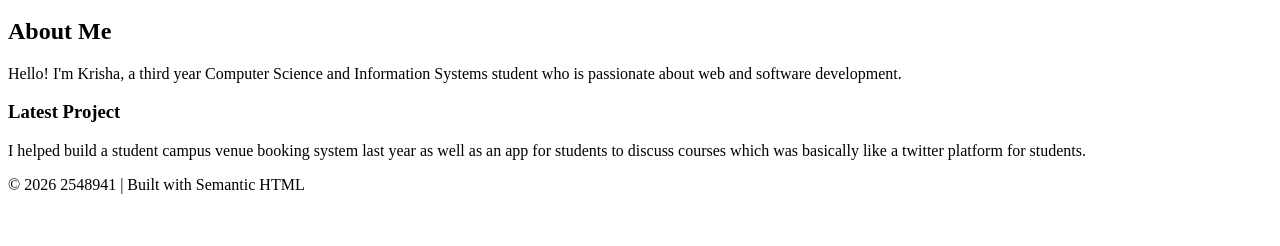
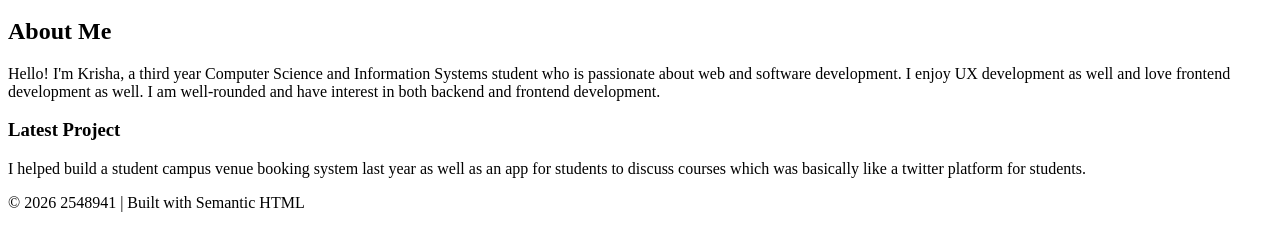
Before and after one commit to KrishaMadhav-wits/2548941-portfolio, a plain HTML site: page index.html in a window 1280 px wide. Shown: the part 136-382 px from the top of the page. Drawn offline with Linux system fonts and the light colour scheme.

Commit message:
Added paragraph to "About Me" section in index file

```diff
--- a/index.html
+++ b/index.html
@@ -17,7 +17,7 @@
     <main>
         <section>
             <h2>About Me</h2>
-            <p>Hello! I'm Krisha, a third year Computer Science and Information Systems student who is passionate about web and software development.</p>
+            <p>Hello! I'm Krisha, a third year Computer Science and Information Systems student who is passionate about web and software development. I enjoy UX development as well and love frontend development as well. I am well-rounded and have interest in both backend and frontend development.</p>
         </section>
     </main>
     <article>
```
